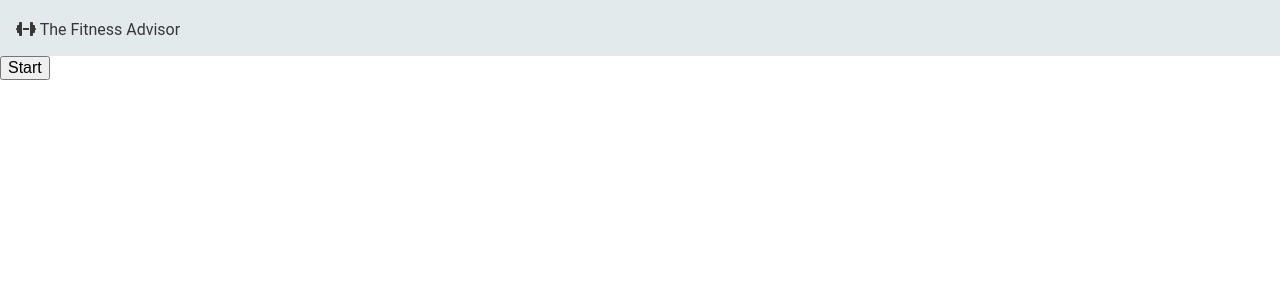
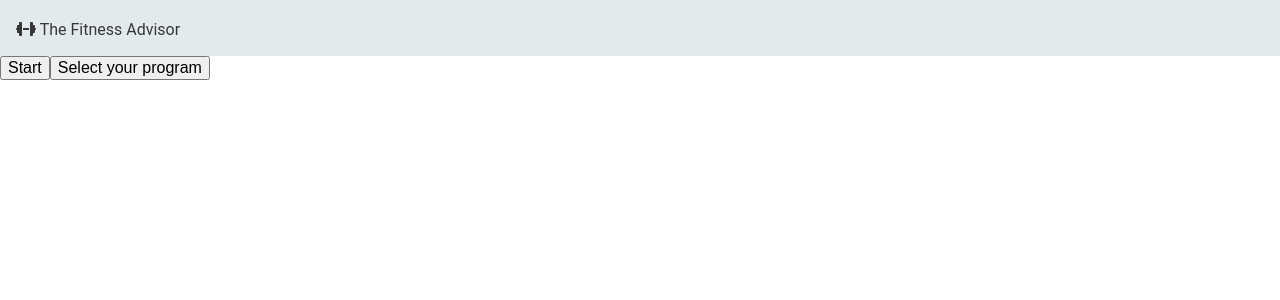
Before and after one commit to clauadri/fitness-app, a React (Create React App) app: page / in a window 1280 px wide. Shown: the top 300 px of the page. Built offline with nearby package versions, Linux system fonts and the light colour scheme.

Commit message:
step goal page added

```diff
--- a/src/App.js
+++ b/src/App.js
@@ -5,6 +5,7 @@ import Navbar from "./components/navbar/Navbar";
 import Login from "./pages/user-info/login/Login";
 import Register from "./pages/user-info/register/Register";
 import User from "./pages/user-info/user/User";
+import StepGoal from "./pages/steps/step-goal/StepGoal";
 
 function App() {
   return (
@@ -15,6 +16,7 @@ function App() {
         <Route path="/login" element={<Login />}></Route>
         <Route path="/register" element={<Register />}></Route>
         <Route path="/User" element={<User></User>}></Route>
+        <Route path="/step-goal" element={<StepGoal></StepGoal>}></Route>
       </Routes>
     </div>
   );
--- a/src/pages/home/Home.jsx
+++ b/src/pages/home/Home.jsx
@@ -7,9 +7,14 @@ const Home = () => {
   const goToLogin = () => {
     navigate("/login");
   };
+
+  const chooseProgram = () => {
+    navigate("/step-goal");
+  };
   return (
     <div>
       <button onClick={goToLogin}>Start</button>
+      <button onClick={chooseProgram}>Select your program</button>
     </div>
   );
 };
--- /dev/null
+++ b/src/pages/steps/step-goal/StepGoal.jsx
@@ -0,0 +1,7 @@
+import React from "react";
+
+const StepGoal = () => {
+  return <div>StepGoal</div>;
+};
+
+export default StepGoal;
```
Also changed, not shown: src/pages/steps/step-target-body/stepTargetBody.jsx (added, +7 -0 lines).
